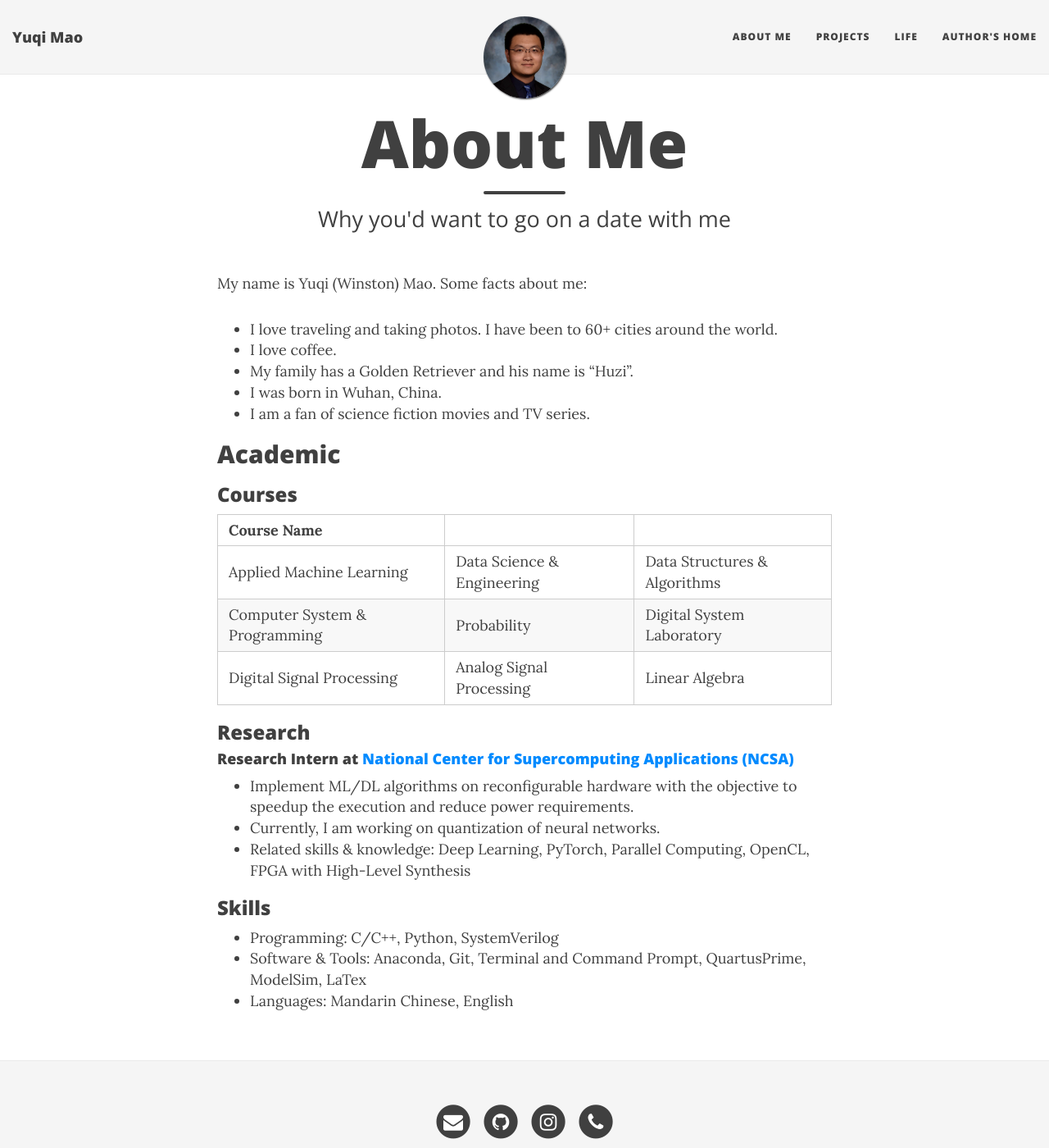
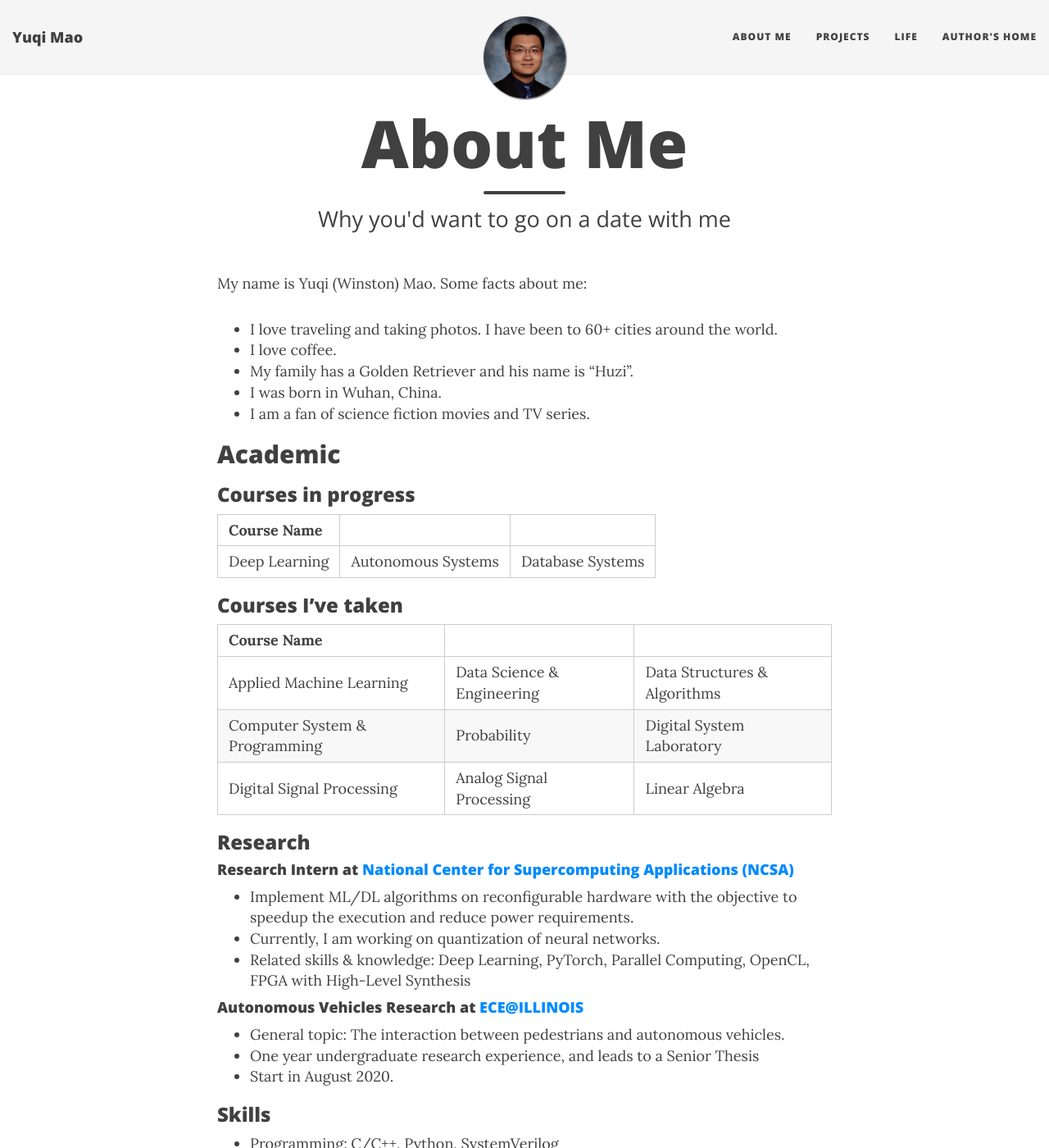
Before and after one commit to yqmao17/yqmao17.github.io, a Jekyll site: the page built from aboutme.md, in a window 1280 px wide and 1400 px high. Shown: the whole window at 82% size. Built offline with Jekyll 4.4.1, drawn with Linux system fonts in a browser that asks for light colours; nearby versions of some CDN libraries.

Commit message:
update aboutme

```diff
--- a/aboutme.md
+++ b/aboutme.md
@@ -13,7 +13,13 @@ My name is Yuqi (Winston) Mao. Some facts about me:
 
 ## Academic
 
-### Courses
+### Courses in progress
+
+| Course Name   |  |  |
+| ------------------ | ------------------ | ------------------ |
+| Deep Learning      | Autonomous Systems | Database Systems   |
+
+### Courses I've taken
 
 | Course Name   |  |  |
 | ---------------------------- | -------------------------- | ---------------------------- |
@@ -27,6 +33,11 @@ My name is Yuqi (Winston) Mao. Some facts about me:
 - Currently, I am working on quantization of neural networks.
 - Related skills & knowledge: Deep Learning, PyTorch, Parallel Computing, OpenCL, FPGA with High-Level Synthesis
 
+#### Autonomous Vehicles Research at [ECE@ILLINOIS](ece.illinois.edu)
+- General topic: The interaction between pedestrians and autonomous vehicles.
+- One year undergraduate research experience, and leads to a Senior Thesis
+- Start in August 2020.
+
 ### Skills
 - Programming: C/C++, Python, SystemVerilog
 - Software & Tools: Anaconda, Git, Terminal and Command Prompt, QuartusPrime, ModelSim, LaTex
```
